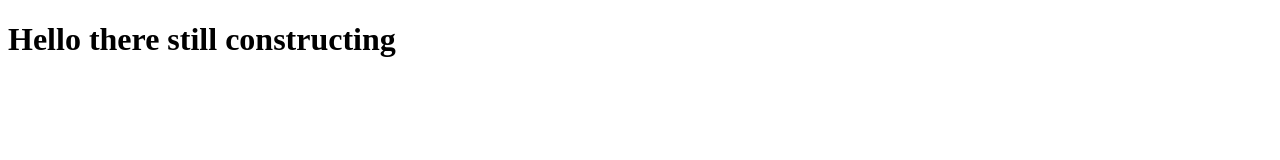
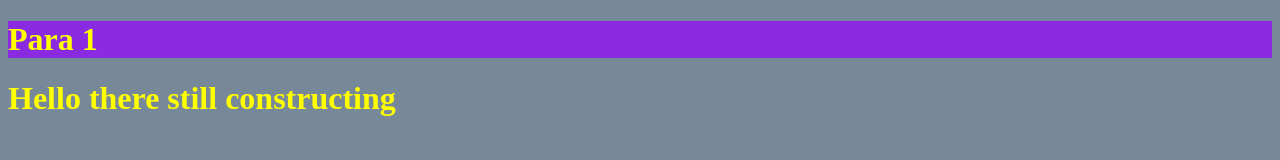
Before and after one commit to Usman1001/0429, a plain HTML site: page index.html in a window 1280 px wide. Drawn offline with Linux system fonts and the light colour scheme.

Commit message:
1
2.3.2024

```diff
--- /dev/null
+++ b/css/styles.css
@@ -0,0 +1,16 @@
+body{
+    background-color: lightslategrey;
+}
+
+#nav_bar{
+    background-color: blueviolet;
+}
+
+.main{
+    font-family: 'Times New Roman', Times, serif;
+
+}
+
+h1{
+    color: yellow;
+}
--- a/index.html
+++ b/index.html
@@ -3,9 +3,13 @@
 <head>
     <meta charset="UTF-8">
     <meta name="viewport" content="width=device-width, initial-scale=1.0">
-    <title>Aashik's Moblie</title>
+    <title>document</title>
+    <link rel="stylesheet"  href="/css/styles.css">
 </head>
 <body>
+    <div id="nav_bar">
+        <h1 class="main">Para 1</h1>
+    </div>
     <h1>Hello there still constructing</h1>
 
 </body>
```
